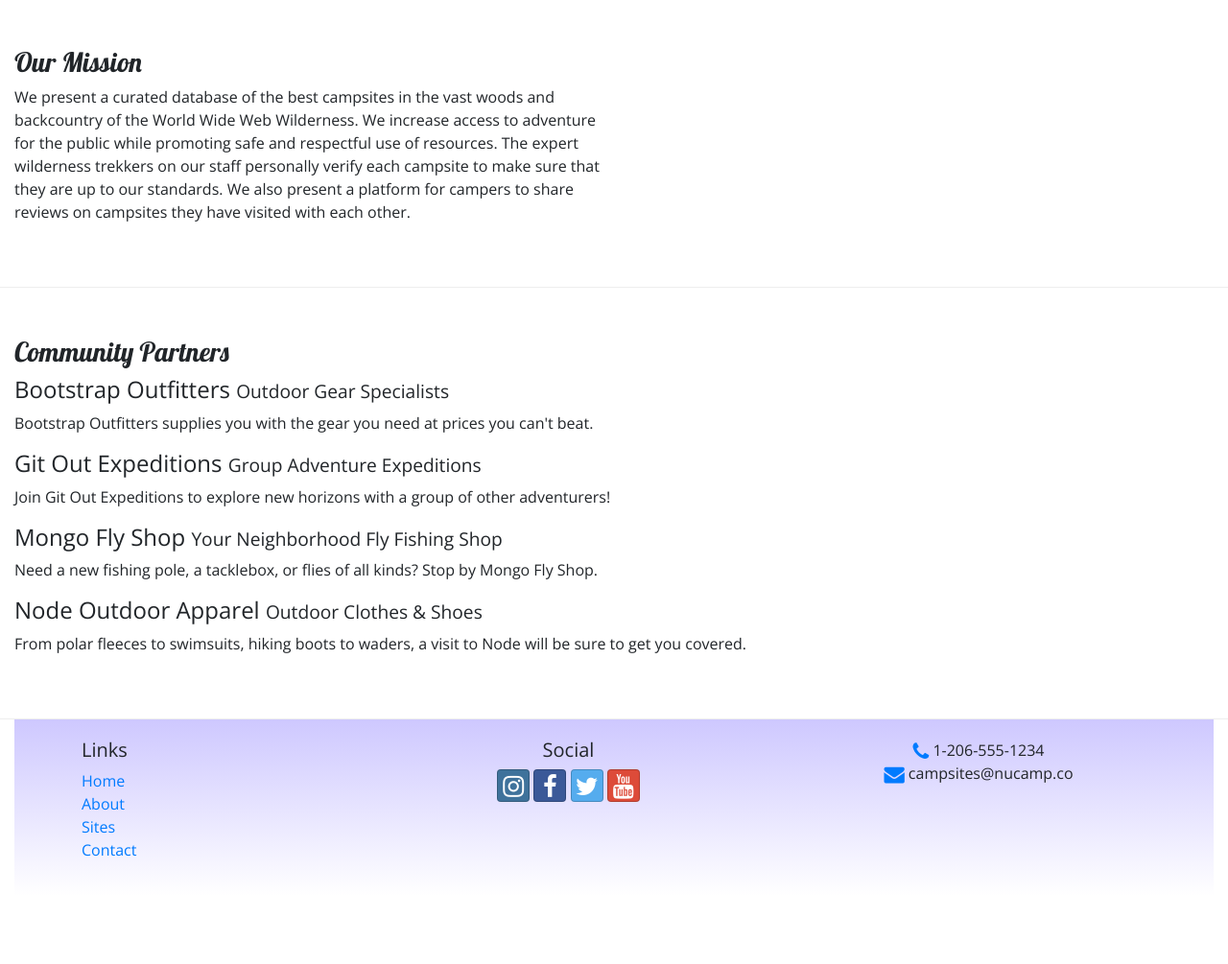
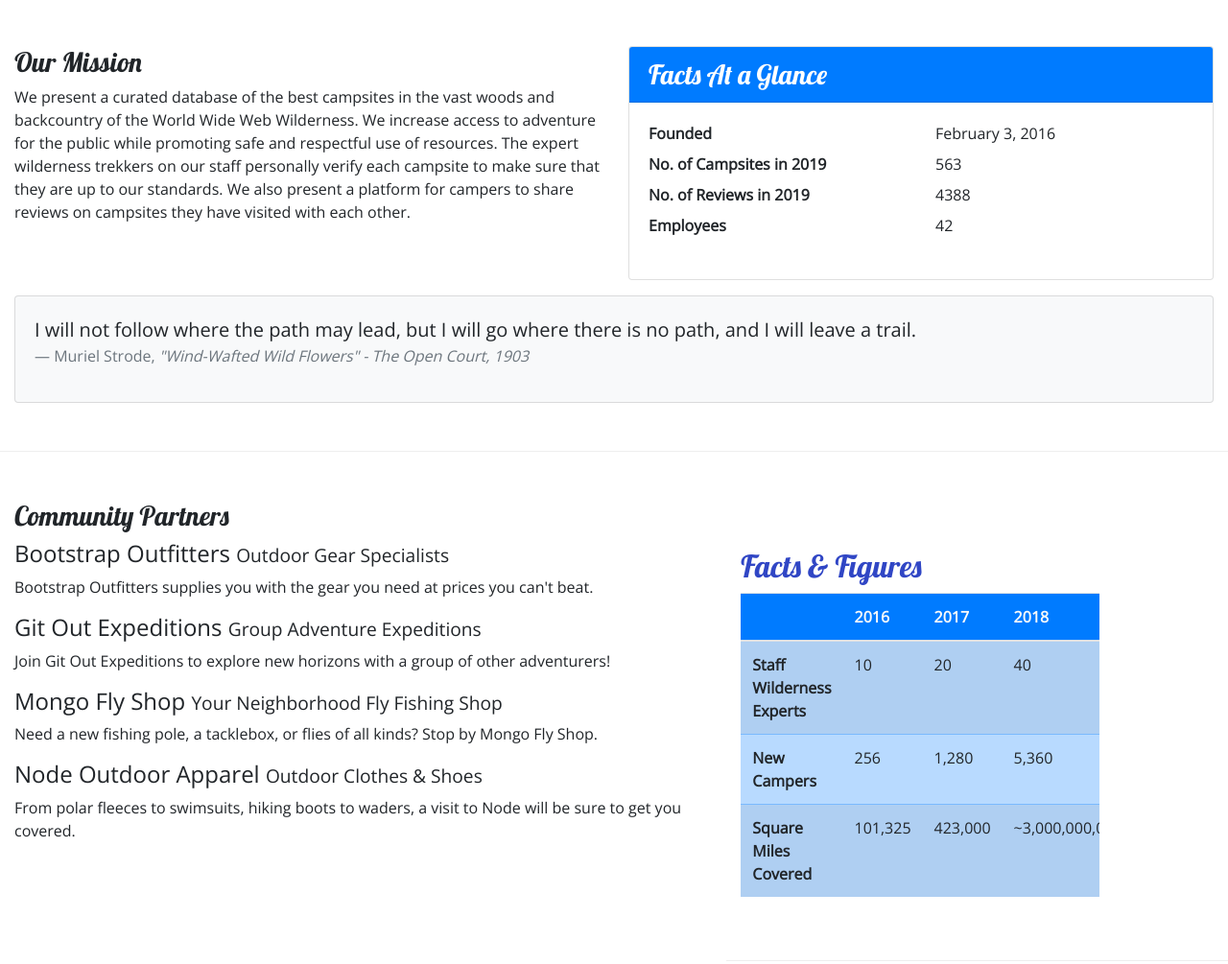
Before and after one commit to steveghost33/git-test, a website: page aboutus.html in a window 1280 px wide. Shown: the part 360-1365 px from the top of the page at 96% size. Before the commit the page ends 1294 px from the top, so only its background shows below. Drawn offline with nearby package versions, Linux system fonts and the light colour scheme.

Commit message:
Tables and Cards

```diff
--- a/aboutus.html
+++ b/aboutus.html
@@ -59,9 +59,38 @@
         </div>
 
         <div class="row row-content">
-            <div class="col-xl-6">
+            <div class="col-sm-6">
                 <h3>Our Mission</h3>
-                <p>We present a curated database of the best campsites in the vast woods and backcountry of the World Wide Web Wilderness. We increase access to adventure for the public while promoting safe and respectful use of resources. The expert wilderness trekkers on our staff personally verify each campsite to make sure that they are up to our standards. We also present a platform for campers to share reviews on campsites they have visited with each other.</p>
+                <p>We present a curated database of the best campsites in the vast woods and backcountry of the World Wide Web Wilderness. We increase access to adventure for the public while promoting safe and respectful use of resources. The expert wilderness trekkers on our staff personally verify each campsite to make sure that they are up to our standards. We also present a platform for campers to share reviews on campsites they have visited with  each other.</p>
+            </div>
+            <div class="col-sm-6">
+                <div class="card">
+                    <h3 class="card-header bg-primary text-white">Facts At a Glance</h3>
+                    <div class="card-body">
+                        <dl class="row">
+                            <dt class="col-6">Founded</dt>
+                            <dd class="col-6">February 3, 2016</dd>
+                            <dt class="col-6">No. of Campsites in 2019</dt>
+                            <dd class="col-6">563</dd>
+                            <dt class="col-6">No. of Reviews in 2019</dt>
+                            <dd class="col-6">4388</dd>
+                            <dt class="col-6">Employees</dt>
+                            <dd class="col-6">42</dd>
+                        </dl>
+                    </div>
+                </div>
+            </div>
+            <div class="col">
+                <div class="card bg-light mt-3">
+                    <blockquote class="blockquote card-body">
+                        <p class="mb-0">I will not follow where the path may lead, but I will go where there is no path, and I will leave a trail.</p>
+                        <footer class="blockquote-footer">Muriel Strode,
+                            <cite title="Source Title">"Wind-Wafted Wild Flowers" -
+                                The Open Court, 1903
+                            </cite>
+                        </footer>
+                    </blockquote>
+                </div>
             </div>
         </div>
 
@@ -78,9 +107,46 @@
                     <h4>Node Outdoor Apparel <small>Outdoor Clothes & Shoes</small></h4>
                     <p class="d-none d-sm-block">From polar fleeces to swimsuits, hiking boots to waders, a visit to Node will be sure to get you covered.</p>
             </div>
+            <div class="row row-content">
+                <div class="col-sm-9">
+                    <h2>Facts &amp; Figures</h2>
+                    <div class="table-responsive">
+                        <table class="table table-striped">
+                            <thead>
+                                <tr class="bg-primary text-light">
+                                    <th></th>
+                                    <th>2016</th>
+                                    <th>2017</th>
+                                    <th>2018</th>
+                                </tr>
+                            </thead>
+                            <tbody class="table-primary">
+                                <tr>
+                                    <th>Staff Wilderness Experts</th>
+                                    <td>10</td>
+                                    <td>20</td>
+                                    <td>40</td>
+                                </tr>
+                                <tr>
+                                    <th>New Campers</th>
+                                    <td>256</td>
+                                    <td>1,280</td>
+                                    <td>5,360</td>
+                                </tr>
+                                <tr>
+                                    <th>Square Miles Covered</th>
+                                    <td>101,325</td>
+                                    <td>423,000</td>
+                                    <td>~3,000,000,000</td>
+                                </tr>
+                            </tbody>
+                        </table>
+                    </div>
+                </div>
+           </div>
     </div>
 
-    <footer>
+    <footer class="site-footer">
         <div class="container">
             <div class="row">
                 <div class="col">
--- a/css/styles.css
+++ b/css/styles.css
@@ -14,7 +14,7 @@ header h2 {
     color: #CEC8FF;
 }
 
-footer {
+.site-footer {
     background-image: linear-gradient(#CEC8FF, white);
     padding: 20px 0;
 }
```
Also changed, not shown: contactus.html (+1 -1 lines), index.html (+1 -1 lines).
